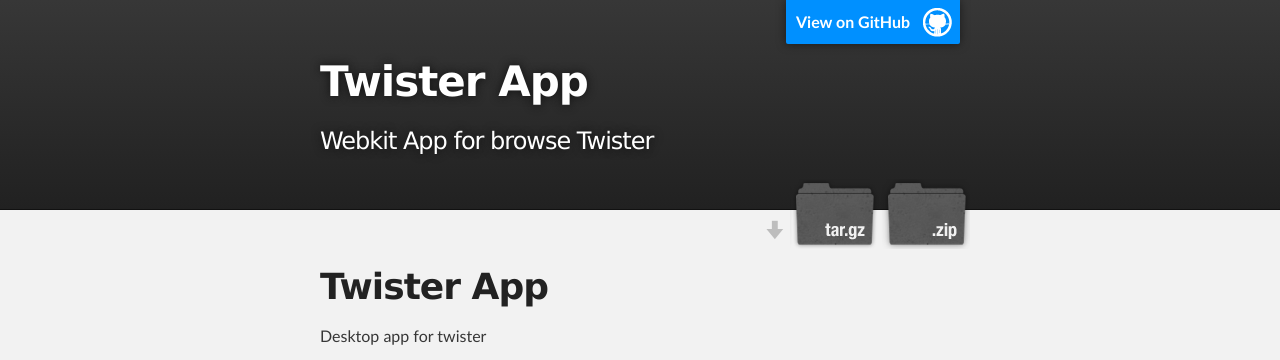
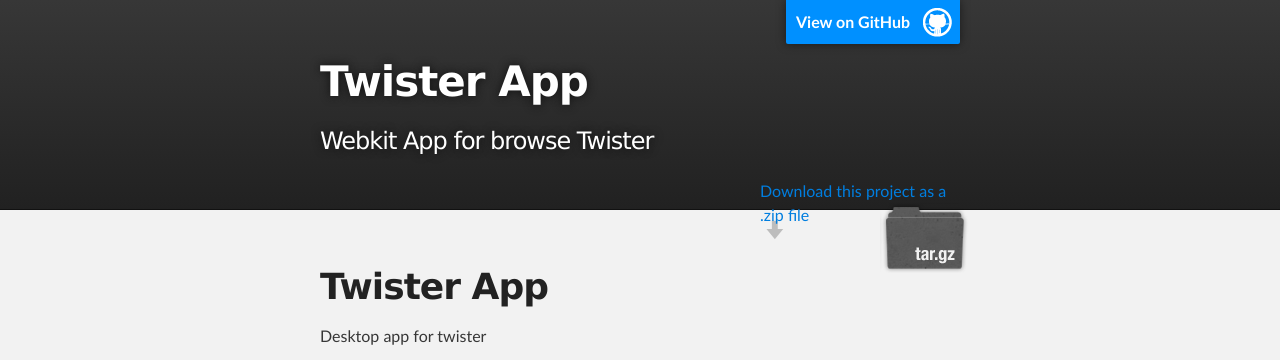
Before and after one commit to iShift/twister-webkit, a plain HTML site: page index.html in a window 1280 px wide. Shown: the top 360 px of the page. Drawn offline with Linux system fonts and the light colour scheme.

Commit message:
Update index.html

```diff
--- a/index.html
+++ b/index.html
@@ -22,7 +22,7 @@
           <h2 id="project_tagline">Webkit App for browse Twister</h2>
 
             <section id="downloads">
-              <a class="zip_download_link" href="https://github.com/iShift/twister-webkit/zipball/master">Download this project as a .zip file</a>
+              <a  href="https://github.com/iShift/twister-webkit/zipball/master">Download this project as a .zip file</a>
               <a class="tar_download_link" href="https://github.com/iShift/twister-webkit/tarball/master">Download this project as a tar.gz file</a>
             </section>
         </header>
```
